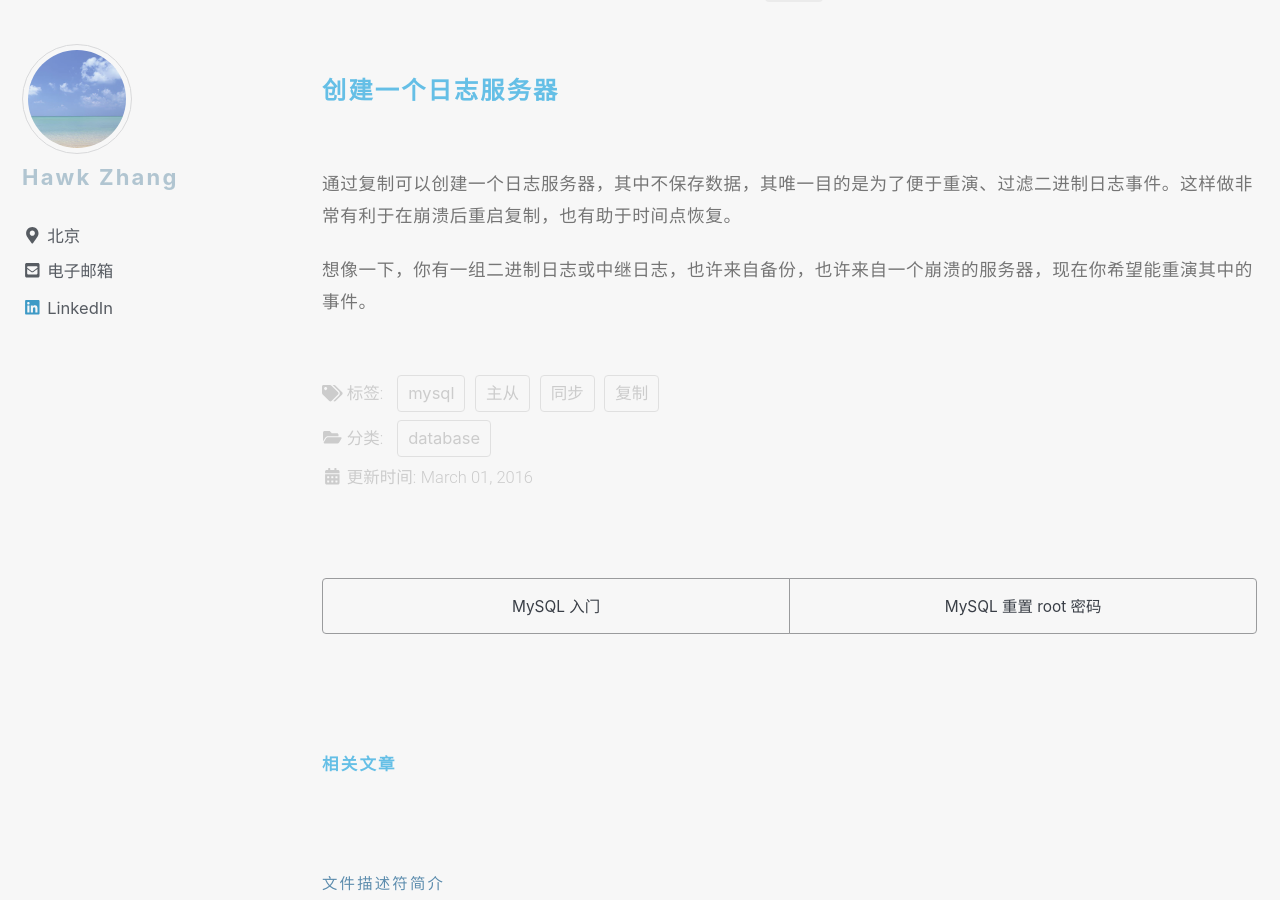
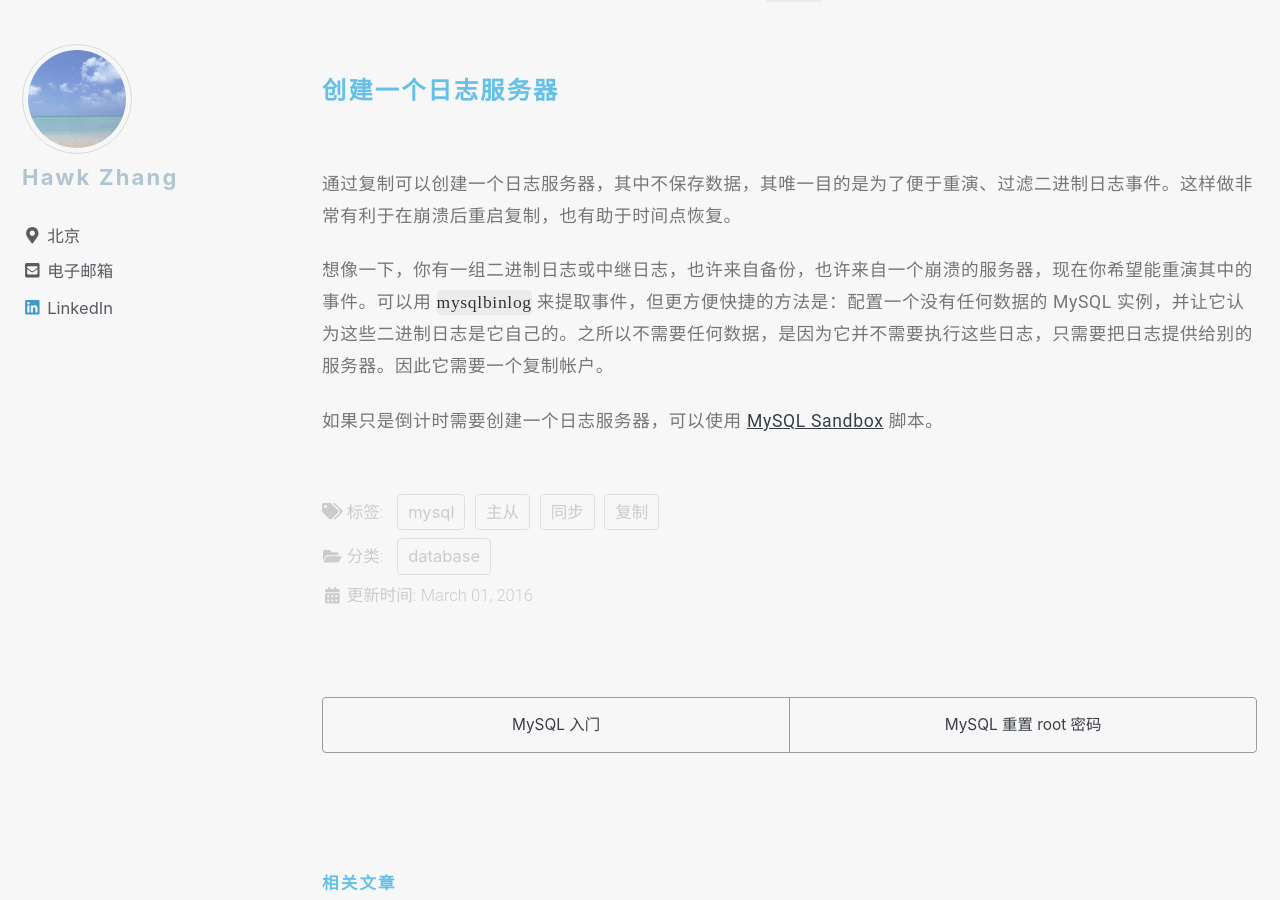
Before and after one commit to narru888/linotes_note, a Jekyll site: the page built from _posts/mysql/2016-03-01-master.slave.md, in a window 1280 px wide and 900 px high, scrolled down 41445 px. Built offline with Jekyll 4.4.1, drawn with Linux system fonts in a browser that asks for light colours; nearby versions of some CDN libraries; a script that is not in the unit is left out.

Commit message:
update on 2018-08-15 08:40:01 CST

```diff
--- a/_posts/mysql/2016-03-01-master.slave.md
+++ b/_posts/mysql/2016-03-01-master.slave.md
@@ -1291,4 +1291,6 @@ replicate_wild_do_table = sales.%
 
 通过复制可以创建一个日志服务器，其中不保存数据，其唯一目的是为了便于重演、过滤二进制日志事件。这样做非常有利于在崩溃后重启复制，也有助于时间点恢复。
 
-想像一下，你有一组二进制日志或中继日志，也许来自备份，也许来自一个崩溃的服务器，现在你希望能重演其中的事件。
+想像一下，你有一组二进制日志或中继日志，也许来自备份，也许来自一个崩溃的服务器，现在你希望能重演其中的事件。可以用 `mysqlbinlog` 来提取事件，但更方便快捷的方法是：配置一个没有任何数据的 MySQL 实例，并让它认为这些二进制日志是它自己的。之所以不需要任何数据，是因为它并不需要执行这些日志，只需要把日志提供给别的服务器。因此它需要一个复制帐户。
+
+如果只是倒计时需要创建一个日志服务器，可以使用 [MySQL Sandbox](http://mysqlsandbox.net) 脚本。
```
